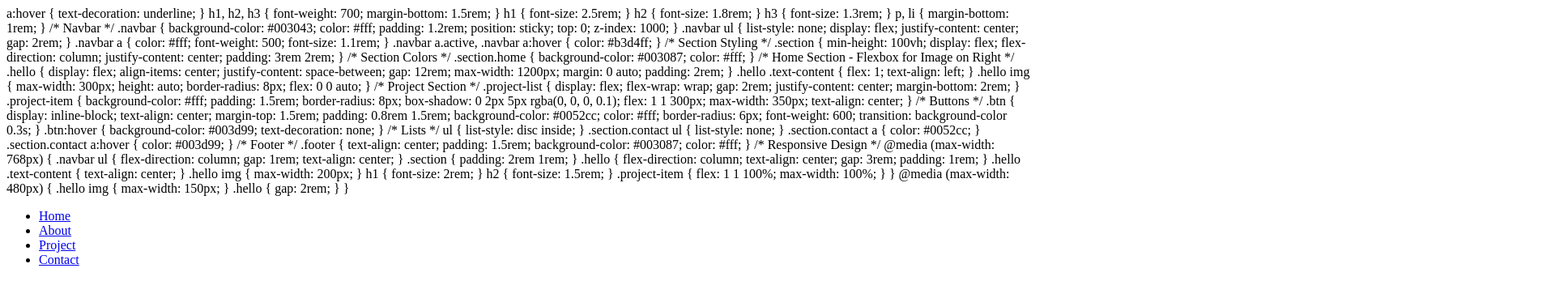
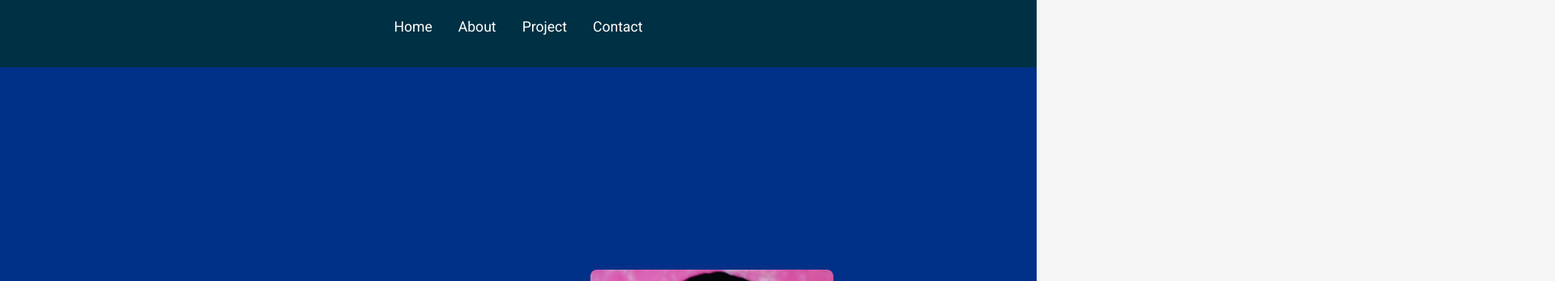
Before and after one commit to pradheepc05/my_portfolio, a plain HTML site: page index.html in a window 1280 px wide. Shown: the top 347 px of the page at 81% size, 1920 px wide, since content can reach past the window. Drawn offline with Linux system fonts and the light colour scheme.

Commit message:
Update index.html

```diff
--- a/index.html
+++ b/index.html
@@ -1,3 +1,31 @@
+<!DOCTYPE html>
+<html lang="en">
+<head>
+  <meta charset="UTF-8">
+  <meta name="viewport" content="width=device-width, initial-scale=1.0">
+  <title>Pradheep C - Portfolio</title>
+  <link href="https://fonts.googleapis.com/css2?family=Roboto:wght@400;700&display=swap" rel="stylesheet">
+  <style>
+    /* General Reset and Base Styles */
+    * {
+      margin: 0;
+      padding: 0;
+      box-sizing: border-box;
+    }
+
+    body {
+      font-family: 'Roboto', sans-serif;
+      line-height: 1.6;
+      color: #333;
+      background-color: #f5f5f5;
+      scroll-behavior: smooth;
+    }
+
+    a {
+      color: #0052cc;
+      text-decoration: none;
+      transition: color 0.3s;
+    }
 
     a:hover {
       text-decoration: underline;
```
